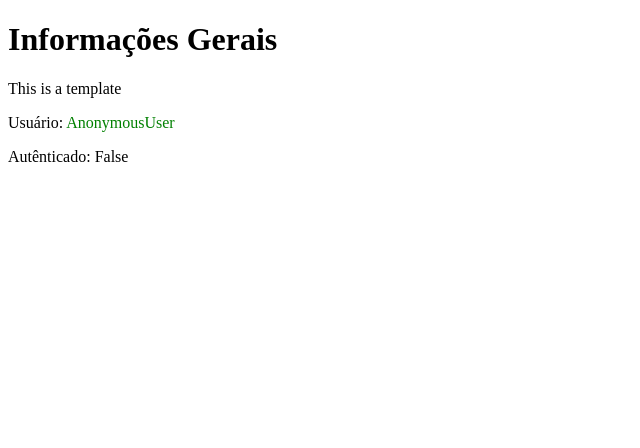
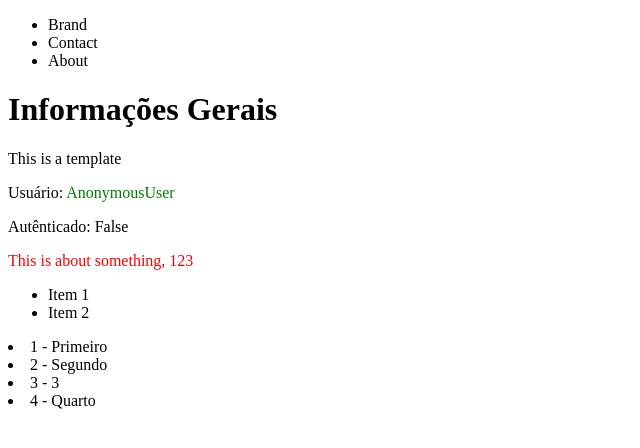
Before and after one commit to rafaelmcam/DetectorObjetos-Django, a Django app: page /about/ in a window 1280 px wide. Shown: the top 448 px of the page, without its empty margins (0-640 px from the left). Run offline with Django 3.2, Linux system fonts and the light colour scheme.

Commit message:
1h 37min.

```diff
--- a/pages/views.py
+++ b/pages/views.py
@@ -21,4 +21,9 @@ def page1_view(request, *args, **kwargs):
     return HttpResponse("<font color = blue><center><h1>Page 1</h1></center>")
 
 def about_view(request, *args, **kwargs):
-    return render(request, "about.html", {})
+    my_dict = {
+        "my_text":  "This is about something",
+        "my_number": 123,
+        "my_list": ["Primeiro", "Segundo", 3, "Quarto"]
+    }
+    return render(request, "about.html", my_dict)
--- a/templates/about.html
+++ b/templates/about.html
@@ -6,7 +6,19 @@
 <p>This is a template</p>
 
 Usuário: <font color = green >{{ request.user }}</font>
+<p>Autênticado: {{ request.user.is_authenticated }} </p>
 
+<p>
+    <font color = red> {{ my_text }}, {{ my_number }} </font>
+</p>
 
-<p>Autênticado: {{ request.user.is_authenticated }} </p>
-{% endblock %}
+<ul>
+    <li>Item 1</li>
+    <li>Item 2</li>
+</ul>
+
+{% for my_subitem in my_list %}
+    <li> {{forloop.counter}} - {{ my_subitem }} </li>
+{% endfor %}
+
+{% endblock content %}
--- a/templates/base.html
+++ b/templates/base.html
@@ -8,8 +8,12 @@
     </head>
 
     <body>
+
+        {% include "navbar.html" %}
+
         {% block content %}
             replace me
         {% endblock %}
+
     </body>
 </html>
--- /dev/null
+++ b/templates/navbar.html
@@ -0,0 +1,7 @@
+<nav>
+    <ul>
+        <li>Brand</li>
+        <li>Contact</li>
+        <li>About</li>
+    </ul>
+</nav>
```
